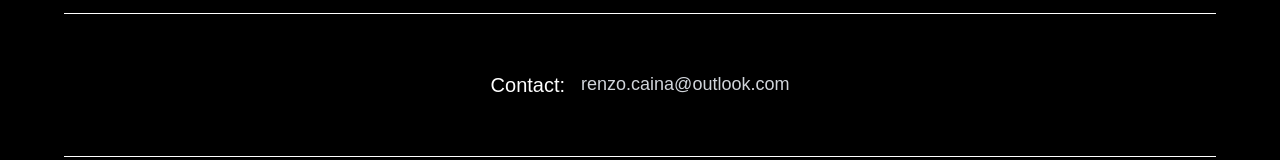
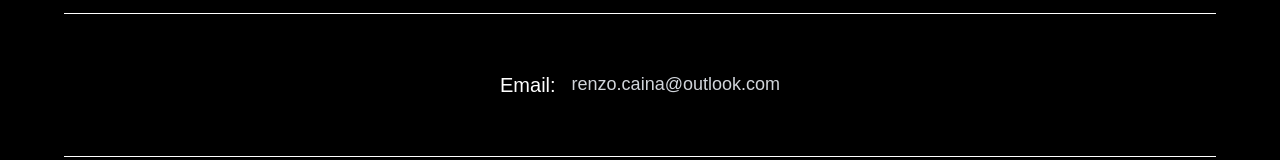
Before and after one commit to rcaina/portfolio, a Next.js app: page / in a window 1280 px wide. Shown: the part 594-754 px from the top of the page. Built offline with nearby package versions, Linux system fonts and the light colour scheme; a web font is replaced by a local one.

Commit message:
update resume path to open up on live env

```diff
--- a/pages/experience/index.tsx
+++ b/pages/experience/index.tsx
@@ -21,7 +21,7 @@ const Experience = () => {
           </div>
           <div className="text-center">
             <a
-              href="/files/Resume.pdf"
+              href={`https://rcaina.github.io/files/resume.pdf`}
               target="_blank"
               rel="noopener noreferrer"
               className="rounded-xl border border-foreground p-4 hover:text-secondary-500 hover:shadow-lg hover:shadow-secondary-500"
--- a/pages/index.tsx
+++ b/pages/index.tsx
@@ -56,7 +56,7 @@ export default function Home() {
             <div className="flex: gap-8">
               <div className="flex items-center justify-center gap-4">
                 <h2 className="items-center justify-center text-xl font-medium">
-                  Contact:
+                  Email:
                 </h2>
                 <a
                   href="#"
```
Also changed, not shown: 1 other file (tests, documents, lock files or other folders).
